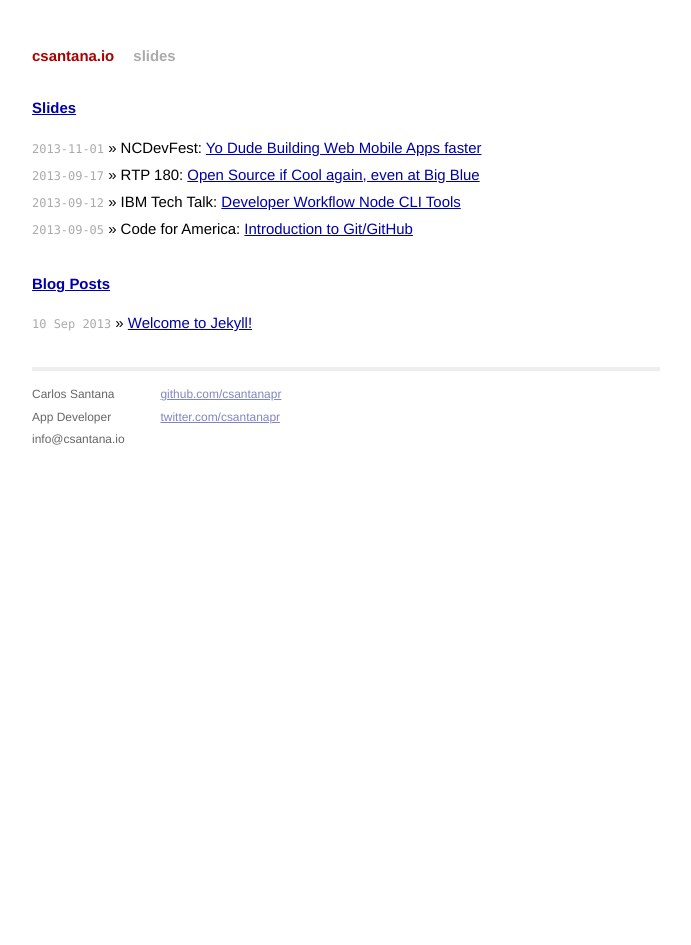
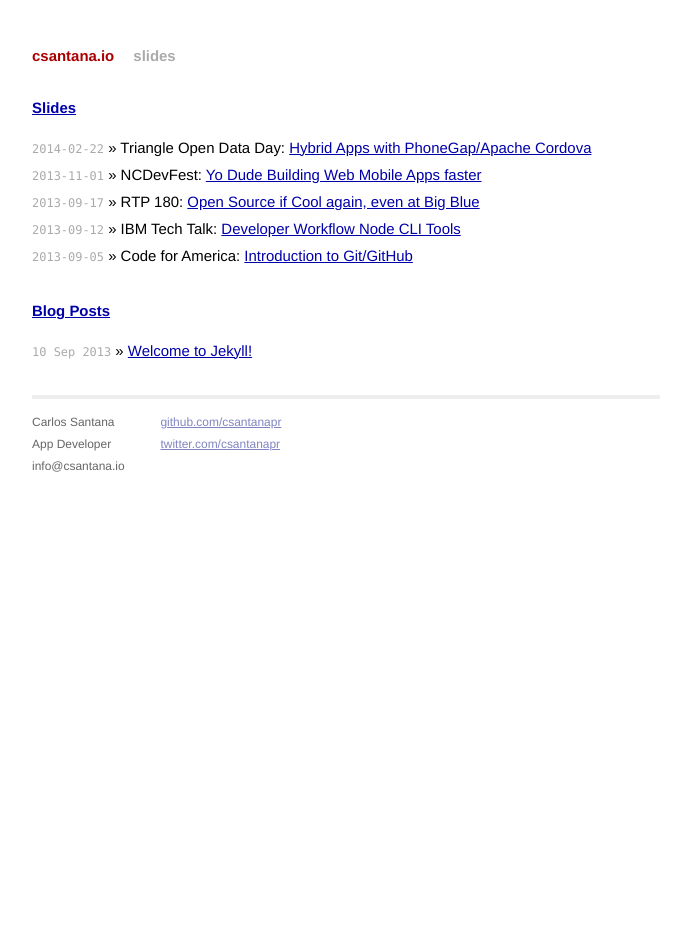
Before and after one commit to csantanapr/csantanapr.github.io, a Jekyll site: the page built from index.html, in a window 1280 px wide. Shown: the whole page, without its empty margins (294-985 px from the left). Built offline with Jekyll 4.4.1, drawn with Linux system fonts in a browser that asks for light colours; Markdown is read by kramdown in place of the engine named in the settings.

Commit message:
added todd slides to main site

```diff
--- a/index.html
+++ b/index.html
@@ -8,6 +8,9 @@ title: csantana.io
   <section>
     <h1><a href="/slides/">Slides</a></h1>
     <ul class="posts">
+
+      <li><span>2014-02-22</span> &raquo; Triangle Open Data Day: <a href="/slides/index-triangle-open-data-day-2014.html">
+      Hybrid Apps with PhoneGap/Apache Cordova</a></li>
 
       <li><span>2013-11-01</span> &raquo; NCDevFest: <a href="/slides/index-day-dead-2013.html">
       Yo Dude Building Web Mobile Apps faster</a></li>
```
